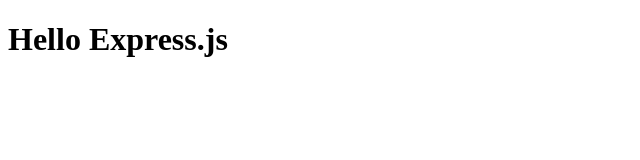
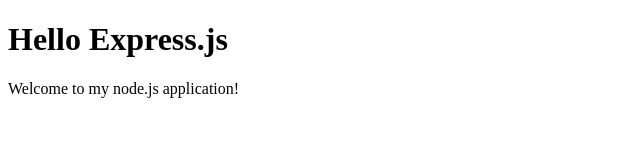
Before and after one commit to GikuyuNderitu/webserver-aMC, a website: page public/index.html in a window 1280 px wide. Shown: the whole page, without its empty margins (0-640 px from the left). Drawn offline with Linux system fonts and the light colour scheme.

Commit message:
Add welcome paragraph to initial route

```diff
--- a/public/index.html
+++ b/public/index.html
@@ -6,5 +6,8 @@
   </head>
   <body>
     <h1>Hello Express.js</h1>
+    <p>
+      Welcome to my node.js application!
+    </p>
   </body>
 </html>
```
